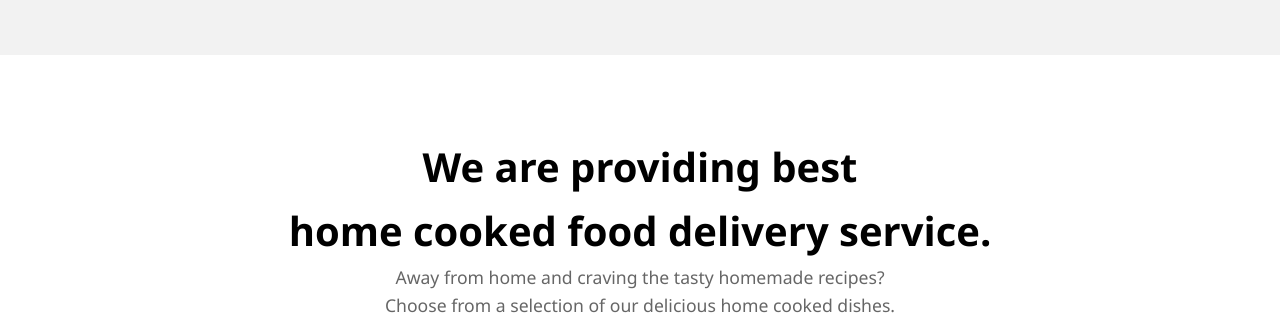
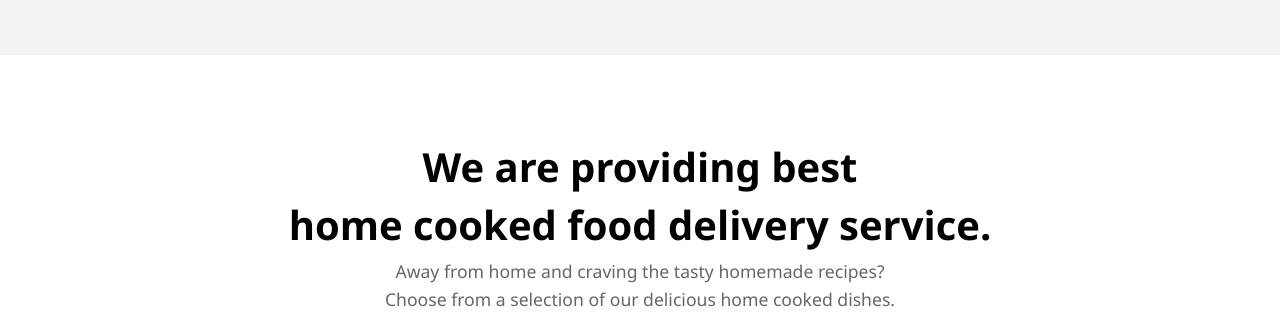
Before and after one commit to gowthamkskcet/food-order-frontend-, a plain HTML site: page index.html in a window 1280 px wide. Shown: the part 2520-2852 px from the top of the page. Drawn offline with Linux system fonts and the light colour scheme.

Commit message:
Add files via upload

```diff
--- a/index.html
+++ b/index.html
@@ -287,7 +287,8 @@
         <section class="section" id="video-split-bg">
             <div class="container">
                 <div class="video-section">
-                    <h1 class="video-title">We are providing best<br> home cooked food delivery service.</h1>
+                    <h1 class="video-title" style="margin-bottom:-0.5%;">We are providing best</h1>
+                    <h1 class="video-title">home cooked food delivery service.</h1>
                     <p>Away from home and craving the tasty homemade recipes?<br> Choose from a selection of our delicious home cooked dishes.</p>
 
                     <div class="video-player" id="videoPlayer">
```
